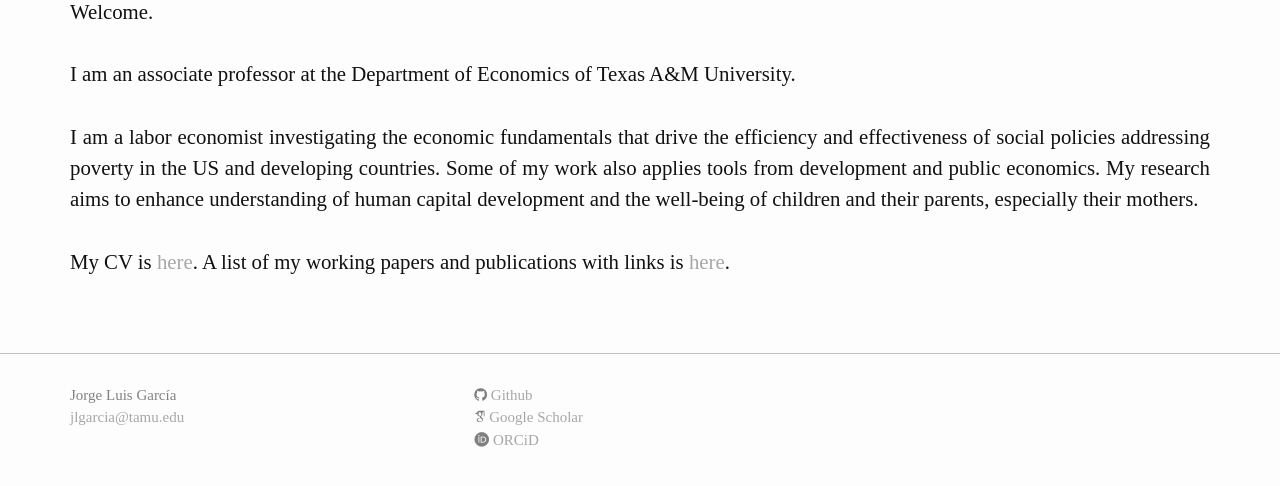
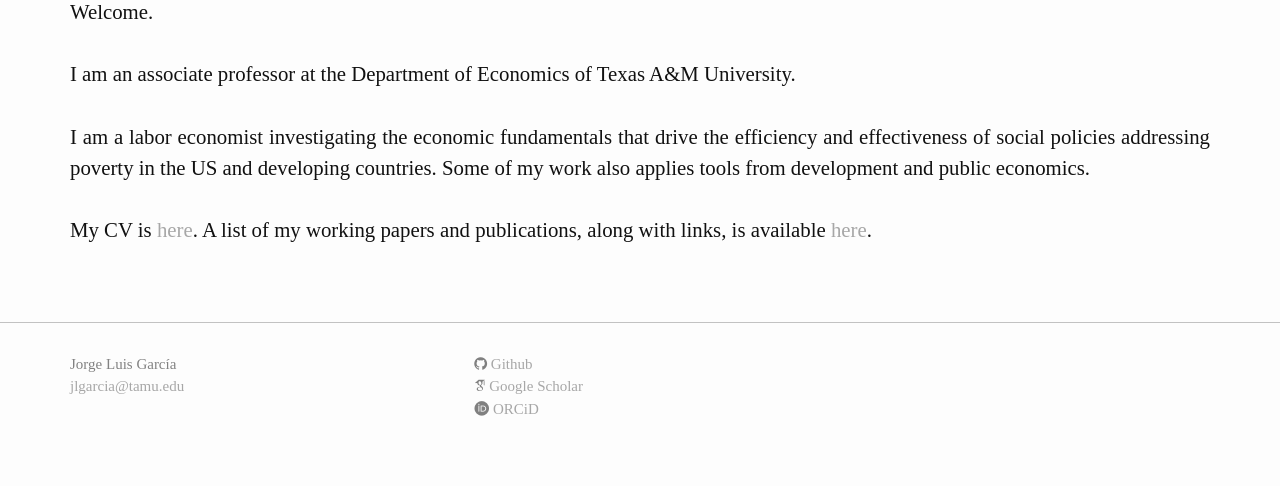
Before and after one commit to jorgelgarcia/jorgelgarcia.github.io, a Jekyll site: the page built from index.html, in a window 1280 px wide, cut to the strip 203-689 px from the top of the page. Built offline with Jekyll 4.4.1, drawn with Linux system fonts in a browser that asks for light colours; nearby versions of some CDN libraries; some web fonts are replaced.

Commit message:
update main website

```diff
--- a/index.html
+++ b/index.html
@@ -12,10 +12,10 @@ Welcome.
 I am an associate professor at the Department of Economics of Texas A&M University.
 <br>
 <br>
-I am a labor economist investigating the economic fundamentals that drive the efficiency and effectiveness of social policies addressing poverty in the US and developing countries. Some of my work also applies tools from development and public economics. My research aims to enhance understanding of human capital development and the well-being of children and their parents, especially their mothers.
+I am a labor economist investigating the economic fundamentals that drive the efficiency and effectiveness of social policies addressing poverty in the US and developing countries. Some of my work also applies tools from development and public economics.
  <br>
  <br>
- My CV is <a href="https://jorgelgarcia.github.io/cv/">here</a>. A list of my working papers and publications with links is <a href="https://jorgelgarcia.github.io/research/">here</a>.
+ My CV is <a href="https://jorgelgarcia.github.io/cv/">here</a>. A list of my working papers and publications, along with links, is available <a href="https://jorgelgarcia.github.io/research/">here</a>.
 <br>
 </p>
 <br>
```
